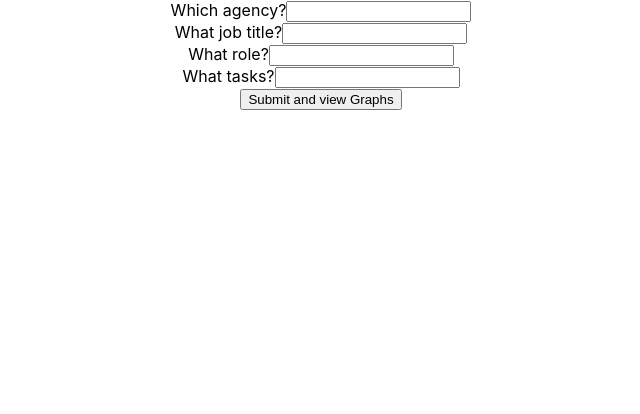
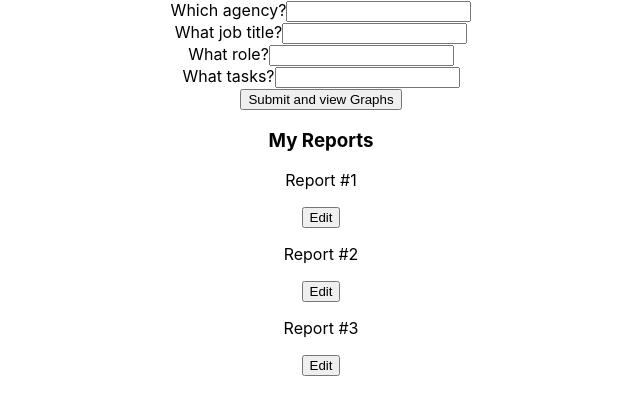
Before and after one commit to nairnairnair/orcas, a React (Create React App) app: page /form in a window 1280 px wide. Shown: the top 414 px of the page, without its empty margins (319-959 px from the left). Built offline with nearby package versions, Linux system fonts and the light colour scheme.

Commit message:
Add editor for existing reports

```diff
--- a/src/Form/Form.js
+++ b/src/Form/Form.js
@@ -1,5 +1,6 @@
 import React, { useState } from 'react';
 import { Link } from "react-router-dom"
+import MyReports from "../MyReports/MyReports"
 
 const Form = () => {
   const [formData, setFormData] = useState({
@@ -23,6 +24,7 @@ const Form = () => {
   };
 
   return (
+  <section>
     <form onSubmit={handleSubmit}>
       <label>
         Which agency?
@@ -68,6 +70,8 @@ const Form = () => {
         <button type="submit">Submit and view Graphs</button>
       </Link>
     </form>
+    <MyReports/>
+    </section>
   );
 };
 
--- /dev/null
+++ b/src/MyReports/MyReports.js
@@ -0,0 +1,23 @@
+import { Link } from "react-router-dom"
+
+const MyReports = () => {
+    return (
+        <section>
+            <h1>My Reports</h1>
+            <p>Report #1</p>
+            <Link to="/reporteditor">
+            <button>Edit</button>
+            </Link>
+            <p>Report #2</p>
+            <Link to="/reporteditor">
+            <button>Edit</button>
+            </Link>
+            <p>Report #3</p>
+            <Link to="/reporteditor">
+            <button>Edit</button>
+            </Link>
+        </section>
+    )
+}
+
+export default MyReports;
--- a/src/ReportEditor/ReportEditor.js
+++ b/src/ReportEditor/ReportEditor.js
@@ -3,8 +3,13 @@ import { Link } from "react-router-dom"
 const ReportEditor = () => {
     return (
         <section>
-            <h1>FirstName LastName</h1>
-            <p>Role</p>
+            <h1>Edit Your Report</h1>
+            <p>Field #1</p>
+            <p>Field #2</p>
+            <p>Field #3</p>
+            <Link to="/form">
+            <button>Submit Edits</button>
+            </Link>
         </section>
     )
 }
```
